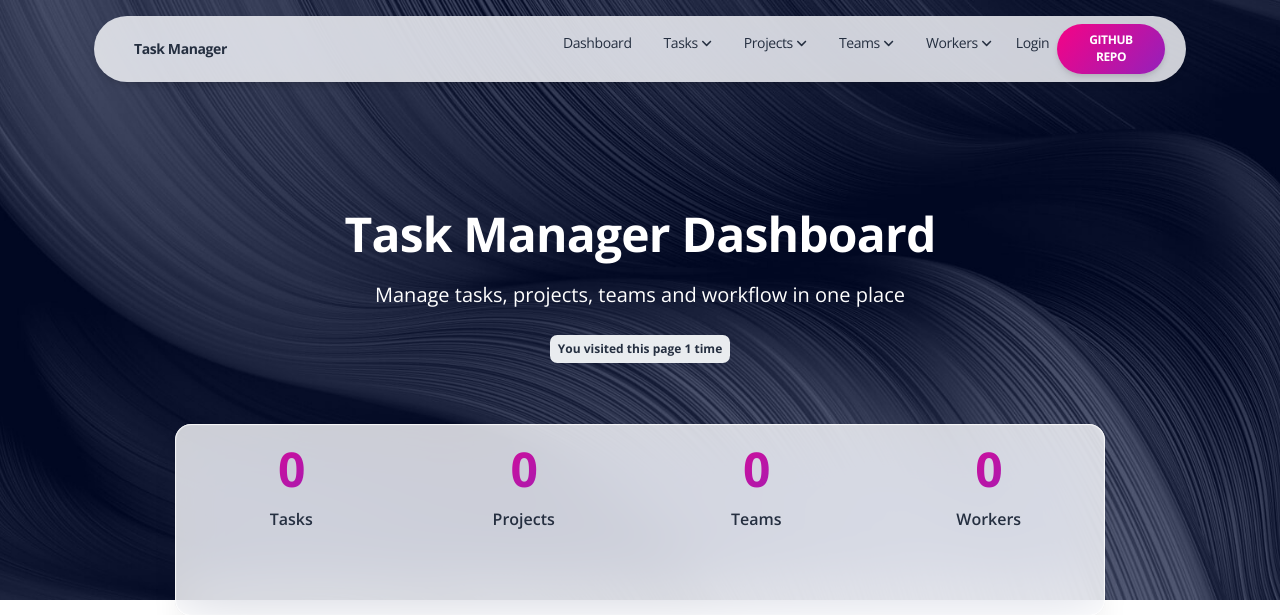
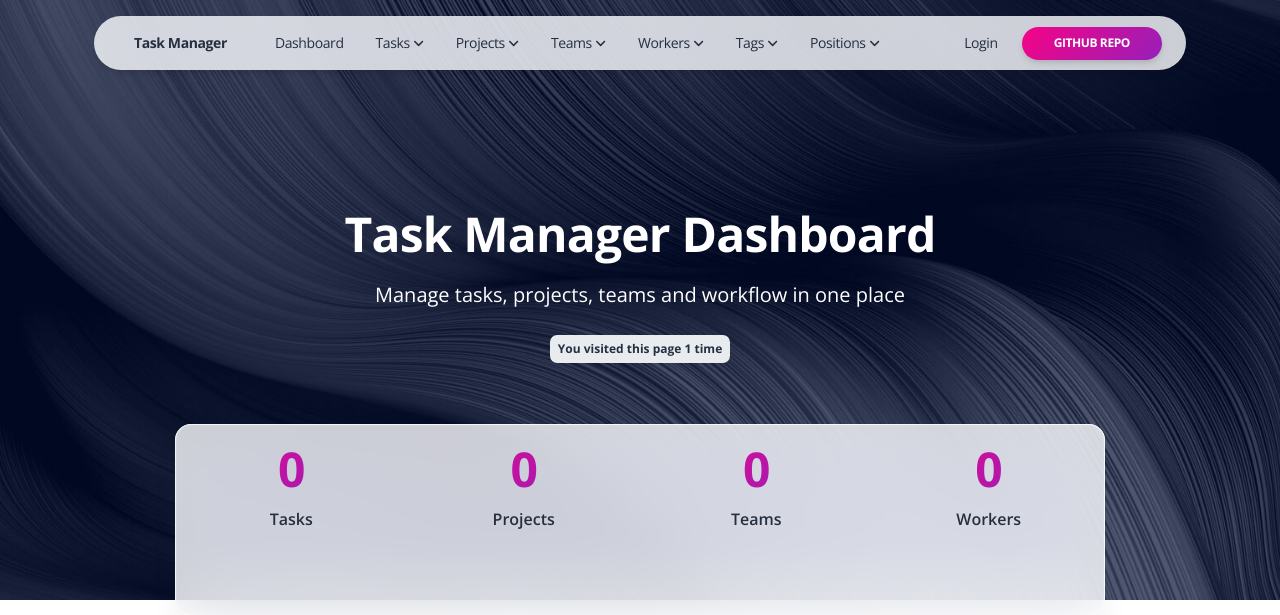
Before and after one commit to artradkevych/task-manager, a Django app: page / in a window 1280 px wide. Shown: the top 615 px of the page. Run offline with Django 5.2, Linux system fonts and the light colour scheme; data that the repository does not hold is empty; some libraries are stand-ins or nearby versions.

Commit message:
Add Tag and Position models to navigation + refactor navbar layout

```diff
--- a/templates/includes/navigation.html
+++ b/templates/includes/navigation.html
@@ -20,7 +20,7 @@
             </span>
           </button>
           <div class="collapse navbar-collapse pt-3 pb-2 py-lg-0" id="navigation">
-            <ul class="navbar-nav ms-lg-12 ps-lg-5 w-100">
+            <ul class="navbar-nav ps-lg-3 w-100">
               <li class="nav-item mx-2">
                 <a class="nav-link" href="/">
                   Dashboard
@@ -85,20 +85,53 @@
                   <a class="dropdown-item border-radius-md" href="/workers/">
                     List Workers
                   </a>
+                  <a class="dropdown-item border-radius-md" href="/workers/create/">
+                    Create Worker
+                  </a>
                 </div>
               </li>
+
+              <li class="nav-item dropdown dropdown-hover mx-2">
+                <a class="nav-link d-flex align-items-center"
+                   data-bs-toggle="dropdown">
+                  Tags
+                  <img src="{{ ASSETS_ROOT }}/img/down-arrow-dark.svg"
+                       class="ms-1">
+                </a>
+                <div class="dropdown-menu dropdown-menu-animation dropdown-md p-3 border-radius-lg mt-3">
+                  <a class="dropdown-item border-radius-md" href="/tags/">
+                    List Tags
+                  </a>
+                  <a class="dropdown-item border-radius-md" href="/tags/create/">
+                    Create Tag
+                  </a>
+                </div>
+              </li>
+
+              <li class="nav-item dropdown dropdown-hover mx-2">
+                <a class="nav-link d-flex align-items-center"
+                   data-bs-toggle="dropdown">
+                  Positions
+                  <img src="{{ ASSETS_ROOT }}/img/down-arrow-dark.svg"
+                       class="ms-1">
+                </a>
+                <div class="dropdown-menu dropdown-menu-animation dropdown-md p-3 border-radius-lg mt-3">
+                  <a class="dropdown-item border-radius-md" href="/positions/">
+                    List Positions
+                  </a>
+                  <a class="dropdown-item border-radius-md" href="/positions/create/">
+                    Create Position
+                  </a>
+                </div>
+              </li>
+              <li class="nav-item ms-auto d-flex align-items-center">
               {% if user.is_authenticated %}
-                <li class="nav-item ms-lg-auto">
                 <a class="nav-link" href="#">
                   {{ user.username }}
                 </a>
-                </li>
 
-                <li class="nav-item d-flex align-items-center">
                 <span class="text-secondary px-2">|</span>
-                </li>
 
-                <li class="nav-item ms-lg-auto me-2 d-flex align-items-center">
                 <form method="post" action="{% url 'logout' %}" class="m-0 p-0">
                   {% csrf_token %}
                   <button type="submit"
@@ -107,16 +140,16 @@
                     Logout
                   </button>
                 </form>
-                </li>
 
               {% else %}
-                <li class="nav-item ms-lg-auto">
                 <a class="nav-link" href="{% url "login" %}">
                   Login
                 </a>
+              {% endif %}
+
               </li>
-              {% endif %}
-              <li class="nav-item my-auto ms-2 ms-lg-0">
+
+              <li class="nav-item my-auto ms-3">
                 <a href="https://github.com/artradkevych/task-manager"
                    target="_blank"
                    class="btn btn-sm bg-gradient-primary btn-round mb-0">
```
Lines whose indentation alone changed are shown as unchanged.
